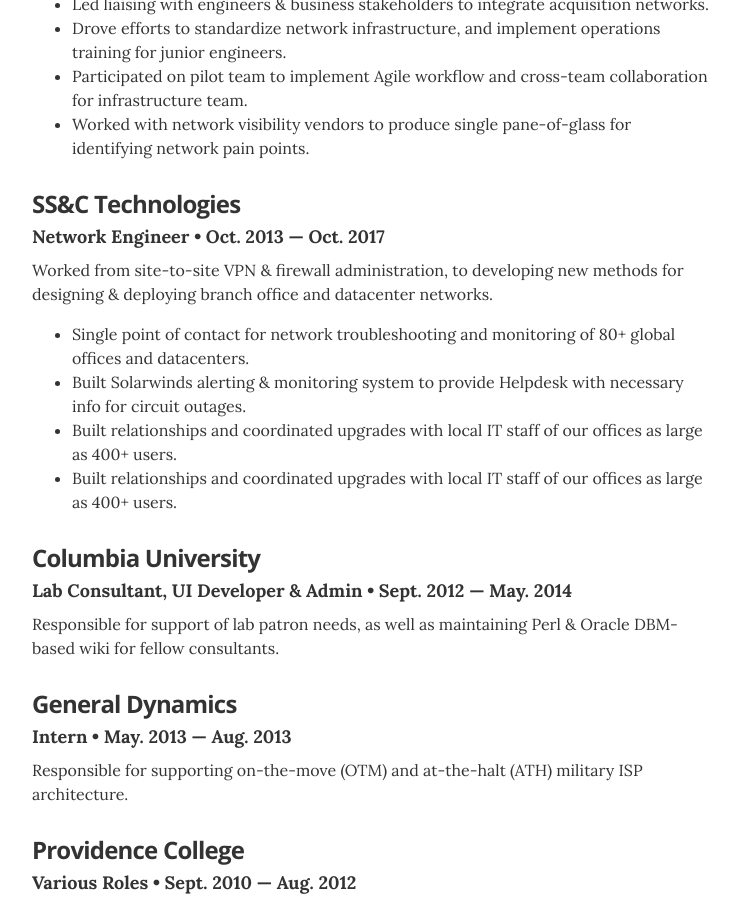
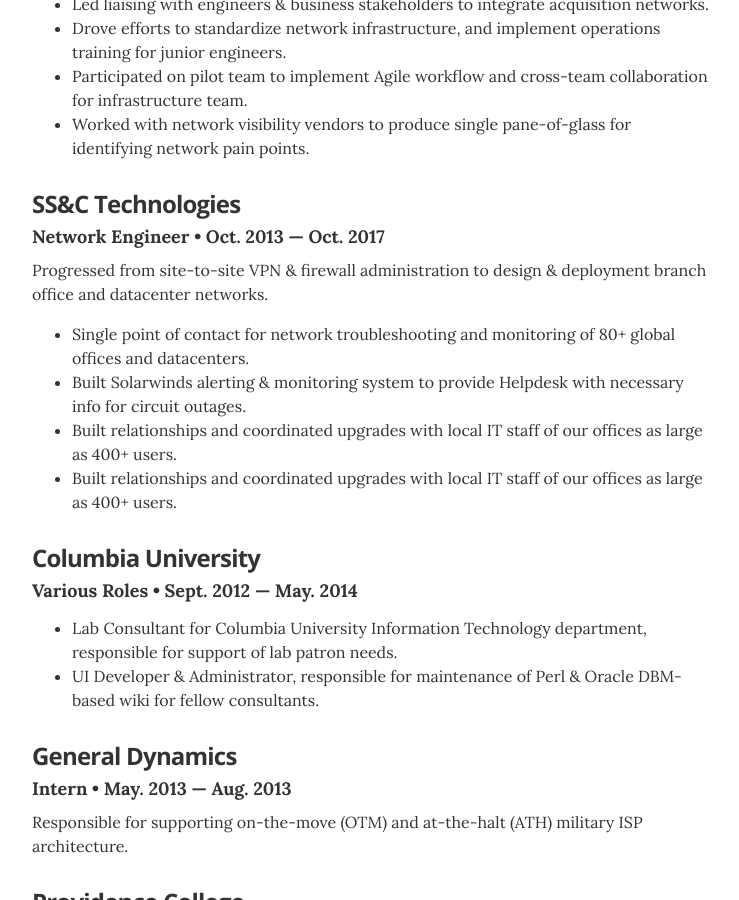
Before and after one commit to patrick-andrew-jain-taylor/resume, a Jekyll site: the page built from index.html, in a window 1280 px wide and 900 px high, scrolled down 1638 px. Shown: the whole window, without its empty margins (268-1007 px from the left). Built offline with Jekyll 4.4.1, drawn with Linux system fonts in a browser that asks for light colours.

Commit message:
fix: Update of other experience.

```diff
--- a/_data/experience.yml
+++ b/_data/experience.yml
@@ -14,13 +14,13 @@
 - company: SS&C Technologies
   position: Network Engineer
   duration: Oct. 2013 &mdash; Oct. 2017
-  summary: Worked from site-to-site VPN & firewall administration, to developing new methods for designing & deploying branch office and datacenter networks.<ul class="resume-item-list"><li>Single point of contact for network troubleshooting and monitoring of 80+ global offices and datacenters.</li><li>Built Solarwinds alerting & monitoring system to provide Helpdesk with necessary info for circuit outages.</li><li>Built relationships and coordinated upgrades with local IT staff of our offices as large as 400+ users.</li><li>Built relationships and coordinated upgrades with local IT staff of our offices as large as 400+ users.</li></ul>
+  summary: Progressed from site-to-site VPN & firewall administration to design & deployment branch office and datacenter networks.<ul class="resume-item-list"><li>Single point of contact for network troubleshooting and monitoring of 80+ global offices and datacenters.</li><li>Built Solarwinds alerting & monitoring system to provide Helpdesk with necessary info for circuit outages.</li><li>Built relationships and coordinated upgrades with local IT staff of our offices as large as 400+ users.</li><li>Built relationships and coordinated upgrades with local IT staff of our offices as large as 400+ users.</li></ul>
 
 # Lab Consultant / UI Developer / UI Admin
 - company: Columbia University
-  position: Lab Consultant, UI Developer & Admin
+  position: Various Roles
   duration: Sept. 2012 &mdash; May. 2014
-  summary: Responsible for support of lab patron needs, as well as maintaining Perl & Oracle DBM-based wiki for fellow consultants.
+  summary: <ul class="resume-item-list"><li>Lab Consultant for Columbia University Information Technology department, responsible for support of lab patron needs.</li><li>UI Developer & Administrator, responsible for maintenance of Perl & Oracle DBM-based wiki for fellow consultants.</li></ul>
 
 # Computer Technician
 - company: General Dynamics
```
